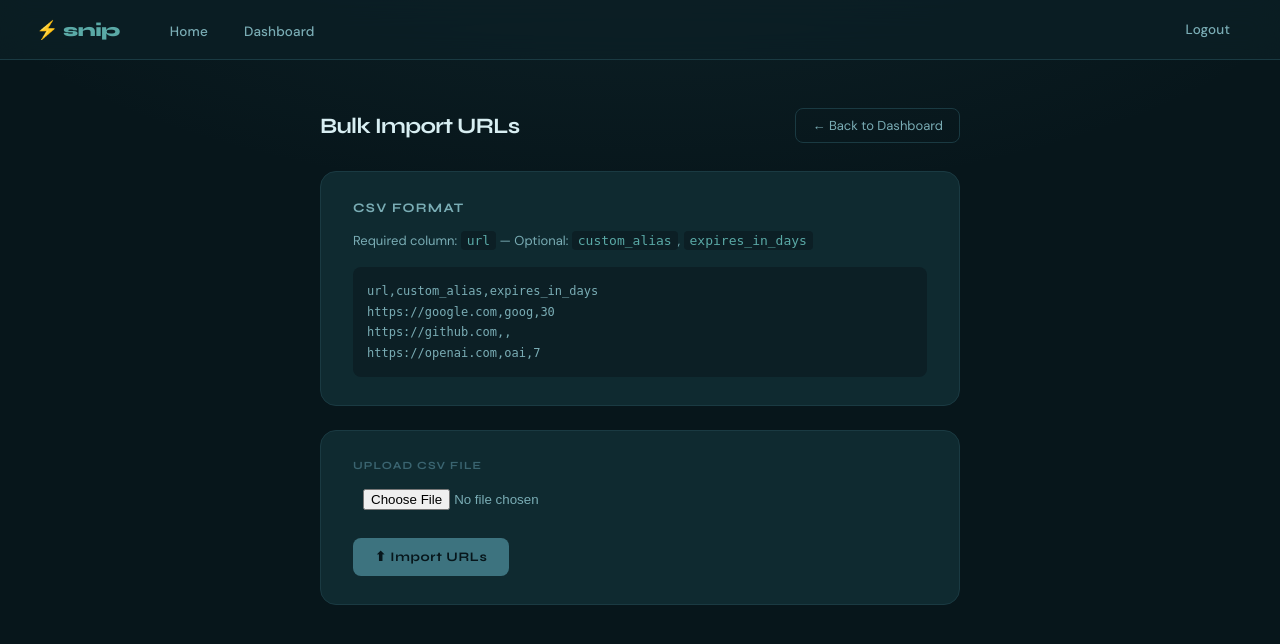
After one commit to balajiselvam005/url_shortener, a Django app: page /dashboard/bulk-import/ in a window 1280 px wide. The commit adds this page. Shown: the top 644 px of the page. Run offline with Django 5.2, Linux system fonts and the light colour scheme; the visitor is signed in with stand-in values (Sample User, id 1).

Commit message:
added docker file and implemented bulk import of csv

```diff
--- a/analytics/views.py
+++ b/analytics/views.py
@@ -1,3 +1,5 @@
+import csv
+import io
 import json
 
 from django.shortcuts import render
@@ -62,3 +64,62 @@ def analytics_view(request, code):
         "top_referers": json.dumps(list(top_referers)),
         "recent_clicks": recent_clicks
     })
+
+
+@login_required
+def bulk_import(request):
+    results = []
+
+    if request.method == "POST":
+        csv_file = request.FILES.get("csv_file")
+
+        if not csv_file:
+            return render(request, "bulk_import.html", {"error": "No file uploaded"})
+
+        if not csv_file.name.endswith(".csv"):
+            return render(request, "bulk_import.html", {"error": "File must be a .csv"})
+
+        decoded_file = csv_file.read().decode('utf-8').splitlines()
+        reader = csv.DictReader(decoded_file)
+
+        for row in reader:
+            original_url = row.get("url", "").strip()
+            custom_alias = row.get("custom_alias", "").strip()
+            expires_in_days = row.get("expires_in_days", "").strip()
+
+            if not original_url:
+                results.append({"url": "—", "status": "Skipped — no URL"})
+                continue
+
+            # handle expiry
+            expires_at = None
+            if expires_in_days:
+                try:
+                    expires_at = now() + timedelta(days=int(expires_in_days))
+                except ValueError:
+                    results.append({"url": original_url, "status": "Skipped — invalid expires_in_days"})
+                    continue
+
+            # handle custom alias collision
+            if custom_alias:
+                if ShortURL.objects.filter(short_code=custom_alias).exists():
+                    results.append({"url": original_url, "status": f"Alias '{custom_alias}' already taken"})
+                    continue
+
+            try:
+                obj = ShortURL.objects.create(
+                    original_url=original_url,
+                    custom_alias=custom_alias if custom_alias else None,
+                    expires_at=expires_at,
+                    created_by=request.user,
+                    ip_address=request.META.get("REMOTE_ADDR")
+                )
+                results.append({
+                    "url": original_url,
+                    "status": f"Created — /s/{obj.short_code}/"
+                })
+
+            except Exception as e:
+                results.append({"url": original_url, "status": f"Error — {e}"})
+
+    return render(request, "bulk_import.html", {"results": results})
--- a/config/settings.py
+++ b/config/settings.py
@@ -121,6 +121,7 @@ USE_TZ = True
 
 STATIC_URL = 'static/'
 STATICFILES_DIRS = [BASE_DIR / "static"]
+STATIC_ROOT = BASE_DIR / "staticfiles"
 
 LOGIN_REDIRECT_URL = '/dashboard/'
 LOGOUT_REDIRECT_URL = '/'
--- a/config/urls.py
+++ b/config/urls.py
@@ -17,7 +17,7 @@ Including another URLconf
 from django.contrib import admin
 from django.urls import path
 from django.contrib.auth import views as auth_views
-from analytics.views import dashboard, analytics_view
+from analytics.views import bulk_import, dashboard, analytics_view
 from shortener.views import home, redirect_view, toggle_url, api_shorten, generate_qr
 
 urlpatterns = [
@@ -25,6 +25,7 @@ urlpatterns = [
     path('', home),
     path('s/<str:code>/', redirect_view),
     path('dashboard/', dashboard),
+    path('dashboard/bulk-import/', bulk_import),
     path('toggle/<int:id>/', toggle_url),
     path('dashboard/<str:code>/analytics/', analytics_view),
     path('api/shorten/', api_shorten),
--- /dev/null
+++ b/templates/bulk_import.html
@@ -0,0 +1,75 @@
+{% extends 'base.html' %}
+
+{% block content %}
+
+<div style="max-width:640px; margin: 0 auto;">
+
+    <div style="display:flex; justify-content:space-between; align-items:center; margin-bottom:28px;">
+        <h2 style="margin-bottom:0;">Bulk Import URLs</h2>
+        <a href="/dashboard/" style="border:1px solid var(--border); padding:8px 16px;
+           border-radius:8px; color:var(--text-muted); font-size:13px;">
+            ← Back to Dashboard
+        </a>
+    </div>
+
+    <div class="card">
+        <h3>CSV Format</h3>
+        <p style="font-size:13px; margin-bottom:16px;">
+            Required column: <code style="background:var(--bg-2); padding:2px 6px; border-radius:4px; color:var(--accent-2);">url</code> —
+            Optional: <code style="background:var(--bg-2); padding:2px 6px; border-radius:4px; color:var(--accent-2);">custom_alias</code>,
+            <code style="background:var(--bg-2); padding:2px 6px; border-radius:4px; color:var(--accent-2);">expires_in_days</code>
+        </p>
+        <pre style="background:var(--bg-2); padding:14px; border-radius:8px; font-size:12px;
+             color:var(--text-muted); overflow-x:auto; line-height:1.7;">url,custom_alias,expires_in_days
+https://google.com,goog,30
+https://github.com,,
+https://openai.com,oai,7</pre>
+    </div>
+
+    <div class="card">
+        <form method="POST" enctype="multipart/form-data">
+            {% csrf_token %}
+            <div class="input-group" style="margin-bottom:18px;">
+                <label>Upload CSV File</label>
+                <input type="file" name="csv_file" accept=".csv"
+                       style="padding:10px; cursor:pointer; color:var(--text-muted);">
+            </div>
+            <button type="submit">⬆ Import URLs</button>
+        </form>
+    </div>
+
+    {% if results %}
+    <div class="card" style="padding:0; overflow:hidden;">
+        <div style="padding:16px 24px; border-bottom:1px solid var(--border); display:flex; justify-content:space-between; align-items:center;">
+            <h3 style="margin-bottom:0;">Import Results</h3>
+            <span style="font-size:12px; color:var(--text-dim); font-family:'Syne',sans-serif;">
+                {{ results|length }} row{{ results|length|pluralize }}
+            </span>
+        </div>
+        <div style="overflow-x:auto;">
+            <table>
+                <thead>
+                    <tr>
+                        <th>URL</th>
+                        <th>Status</th>
+                    </tr>
+                </thead>
+                <tbody>
+                    {% for r in results %}
+                    <tr>
+                        <td style="font-size:13px; color:var(--text-muted); max-width:300px;
+                            overflow:hidden; text-overflow:ellipsis; white-space:nowrap;">
+                            {{ r.url }}
+                        </td>
+                        <td style="font-size:13px;">{{ r.status }}</td>
+                    </tr>
+                    {% endfor %}
+                </tbody>
+            </table>
+        </div>
+    </div>
+    {% endif %}
+
+</div>
+
+{% endblock %}
```
Also changed, not shown: requirements.txt (+4 -162 lines), templates/dashboard.html (+14 -4 lines), templates/home.html (+60 -0 lines), 1 other file.
